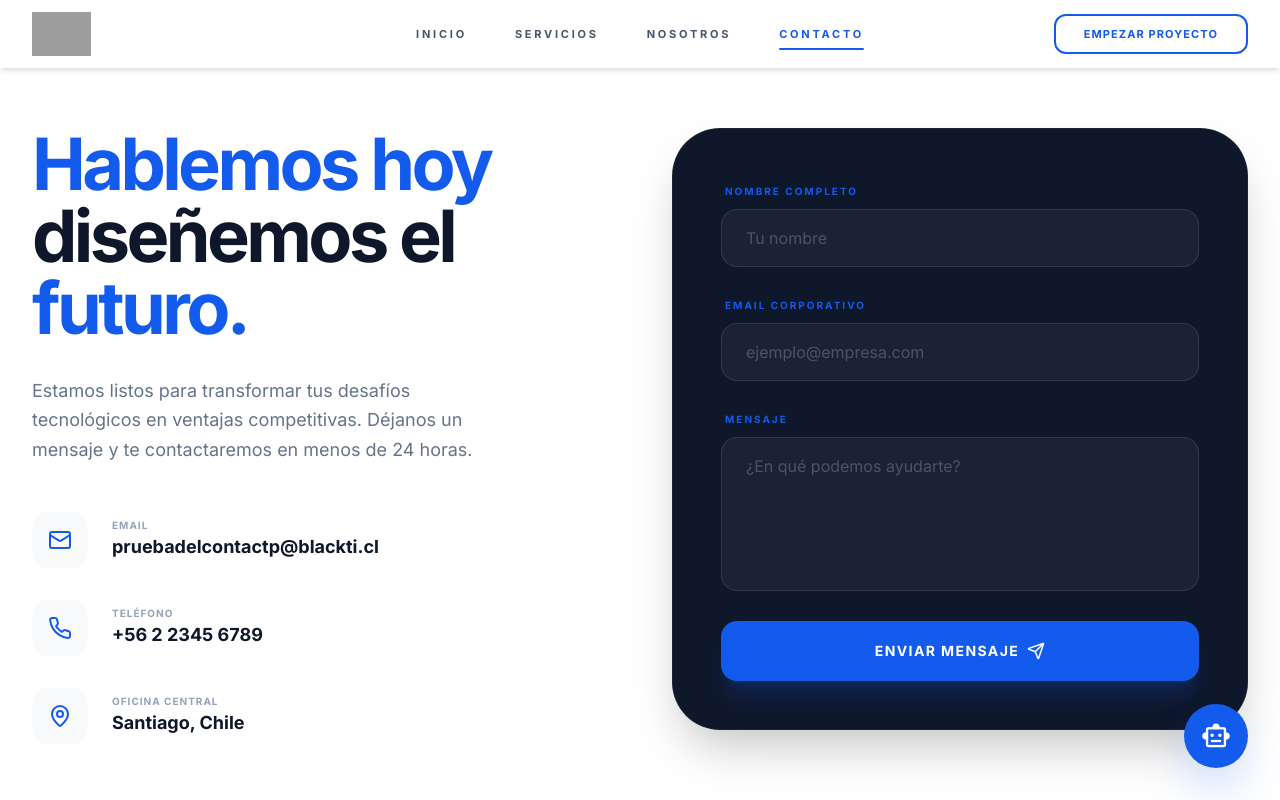
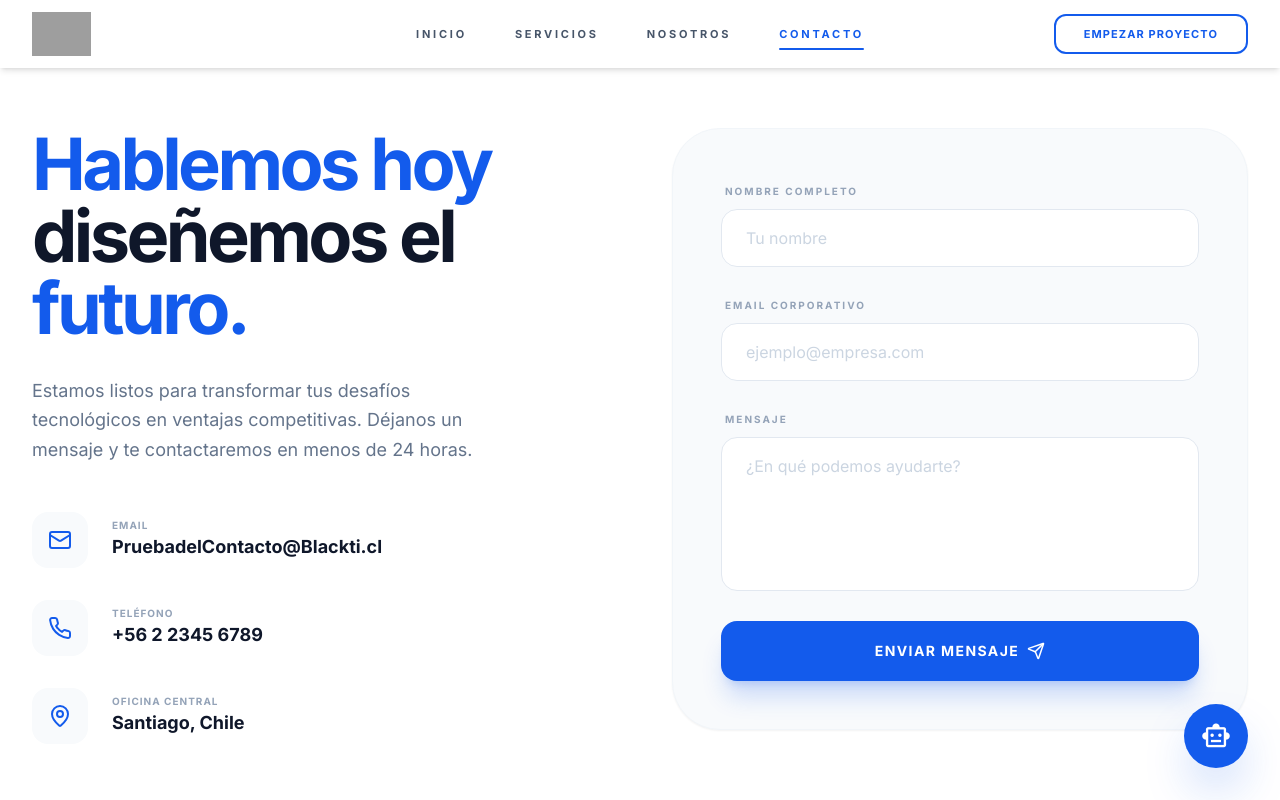
Before and after one commit to asinomas/paginaultima, a React (Vite) app in the folder Pagina_ultima/: page / in a window 1280 px wide. Both pictures are taken after a click on the button "CONTACTO". Shown: the top 800 px of the page. Built offline with nearby package versions, Linux system fonts and the light colour scheme; grey boxes are pictures that could not be loaded.

Commit message:
Update ContactDetail.tsx

```diff
--- a/Pagina_ultima/src/components/ContactDetail.tsx
+++ b/Pagina_ultima/src/components/ContactDetail.tsx
@@ -8,8 +8,7 @@ const ContactDetail: React.FC = () => {
 
   // EDITAR AQUÍ EL CORREO ELECTRÓNICO
 
-  const EMAIL_DE_RECEPCION = "pruebadelcontactp@blackti.cl";
-
+  const EMAIL_DE_RECEPCION = "PruebadelContacto@Blackti.cl";
 
   const handleSubmit = async (e: React.FormEvent<HTMLFormElement>) => {
     e.preventDefault();
@@ -28,7 +27,7 @@ const ContactDetail: React.FC = () => {
       <div className="container mx-auto max-w-7xl px-6 lg:px-8">
         <div className="grid grid-cols-1 lg:grid-cols-2 gap-16 items-start">
 
-          {/* COLUMNA IZQUIERDA: DISEÑO DE TÍTULO MODIFICADO */}
+          {/* COLUMNA IZQUIERDA: TÍTULO Y CONTACTO */}
           <div className="lg:sticky lg:top-32">
             <h2 className="text-5xl lg:text-7xl font-black text-slate-900 mb-8 tracking-tighter leading-[1.1]">
               <span className="text-[#135bec]">Hablemos hoy</span> <br />
@@ -73,46 +72,48 @@ const ContactDetail: React.FC = () => {
             </div>
           </div>
 
-          {/* COLUMNA DERECHA: FORMULARIO CON SISTEMA DE ÉXITO */}
+          {/* COLUMNA DERECHA: FORMULARIO CLARO (RESTAURADO) */}
           <div className="relative group">
-            <div className="bg-slate-900 p-8 lg:p-12 rounded-[3rem] shadow-2xl relative overflow-hidden min-h-[580px] flex flex-col justify-center border border-white/5">
+            {/* Cambiamos bg-slate-900 por bg-slate-50 para volver al estilo claro */}
+            <div className="bg-slate-50 p-8 lg:p-12 rounded-[3rem] border border-slate-100 relative overflow-hidden min-h-[580px] flex flex-col justify-center shadow-sm">
 
-              {/* PANTALLA DE ÉXITO */}
+              {/* PANTALLA DE ÉXITO (Ahora en fondo blanco/claro) */}
               {isSent && (
-                <div className="absolute inset-0 bg-slate-900 z-50 flex flex-col items-center justify-center text-center p-8 animate-[fadeIn_0.5s_ease-out]">
-                  <div className="size-24 bg-green-500/10 text-green-400 rounded-full flex items-center justify-center mb-8 border border-green-500/20 shadow-[0_0_40px_rgba(34,197,94,0.15)]">
+                <div className="absolute inset-0 bg-white/95 backdrop-blur-sm z-50 flex flex-col items-center justify-center text-center p-8 animate-[fadeIn_0.5s_ease-out]">
+                  <div className="size-24 bg-green-100 text-green-600 rounded-full flex items-center justify-center mb-8 border border-green-200 shadow-lg shadow-green-500/10">
                     <CheckCircle2 size={52} strokeWidth={2.5} />
                   </div>
-                  <h3 className="text-3xl font-black text-white mb-4 tracking-tight">¡Mensaje Enviado!</h3>
-                  <p className="text-slate-400 text-lg max-w-[280px] mb-10 leading-relaxed">
+                  <h3 className="text-3xl font-black text-slate-900 mb-4 tracking-tight">¡Mensaje Enviado!</h3>
+                  <p className="text-slate-500 text-lg max-w-[280px] mb-10 leading-relaxed">
                     Gracias por confiar en nosotros. Te contactaremos a la brevedad.
                   </p>
                   <button
                     onClick={() => setIsSent(false)}
-                    className="px-8 py-3 rounded-xl border border-white/10 text-white/50 font-bold text-xs uppercase tracking-widest hover:bg-white/5 hover:text-white transition-all"
+                    className="px-8 py-3 rounded-xl border border-slate-200 text-slate-400 font-bold text-xs uppercase tracking-widest hover:bg-slate-100 hover:text-slate-600 transition-all"
                   >
                     Enviar otro mensaje
                   </button>
                 </div>
               )}
 
-              {/* FORMULARIO */}
+              {/* FORMULARIO CLARO */}
               <form onSubmit={handleSubmit} className="space-y-6 relative z-10">
                 <div className="space-y-2">
-                  <label className="text-[10px] font-black text-[#135bec] uppercase tracking-[0.2em] ml-1">Nombre Completo</label>
-                  <input required type="text" placeholder="Tu nombre" className="w-full bg-white/5 border border-white/10 rounded-2xl px-6 py-4 text-white focus:ring-2 focus:ring-[#135bec] outline-none transition-all placeholder:text-slate-600 focus:bg-white/10" />
+                  <label className="text-[10px] font-black text-slate-400 uppercase tracking-[0.2em] ml-1">Nombre Completo</label>
+                  <input required type="text" placeholder="Tu nombre" className="w-full bg-white border border-slate-200 rounded-2xl px-6 py-4 text-slate-900 focus:ring-2 focus:ring-[#135bec] focus:border-transparent outline-none transition-all placeholder:text-slate-300" />
                 </div>
 
                 <div className="space-y-2">
-                  <label className="text-[10px] font-black text-[#135bec] uppercase tracking-[0.2em] ml-1">Email Corporativo</label>
-                  <input required type="email" placeholder="ejemplo@empresa.com" className="w-full bg-white/5 border border-white/10 rounded-2xl px-6 py-4 text-white focus:ring-2 focus:ring-[#135bec] outline-none transition-all placeholder:text-slate-600 focus:bg-white/10" />
+                  <label className="text-[10px] font-black text-slate-400 uppercase tracking-[0.2em] ml-1">Email Corporativo</label>
+                  <input required type="email" placeholder="ejemplo@empresa.com" className="w-full bg-white border border-slate-200 rounded-2xl px-6 py-4 text-slate-900 focus:ring-2 focus:ring-[#135bec] focus:border-transparent outline-none transition-all placeholder:text-slate-300" />
                 </div>
 
                 <div className="space-y-2">
-                  <label className="text-[10px] font-black text-[#135bec] uppercase tracking-[0.2em] ml-1">Mensaje</label>
-                  <textarea required rows={5} placeholder="¿En qué podemos ayudarte?" className="w-full bg-white/5 border border-white/10 rounded-2xl px-6 py-4 text-white focus:ring-2 focus:ring-[#135bec] outline-none transition-all placeholder:text-slate-600 focus:bg-white/10 resize-none"></textarea>
+                  <label className="text-[10px] font-black text-slate-400 uppercase tracking-[0.2em] ml-1">Mensaje</label>
+                  <textarea required rows={5} placeholder="¿En qué podemos ayudarte?" className="w-full bg-white border border-slate-200 rounded-2xl px-6 py-4 text-slate-900 focus:ring-2 focus:ring-[#135bec] focus:border-transparent outline-none transition-all placeholder:text-slate-300 resize-none"></textarea>
                 </div>
 
+                {/* BOTÓN AZUL (MANTENIDO) */}
                 <button
                   type="submit"
                   disabled={isSubmitting}
```
